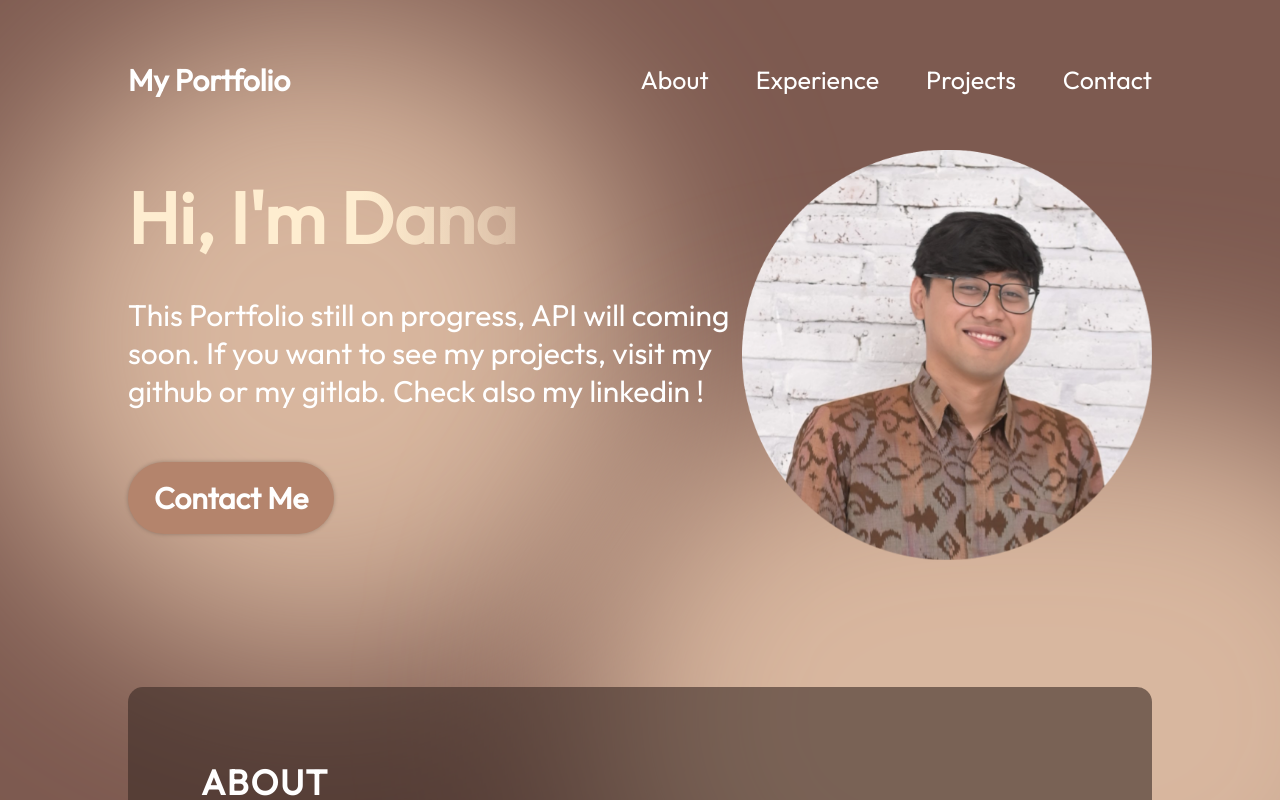
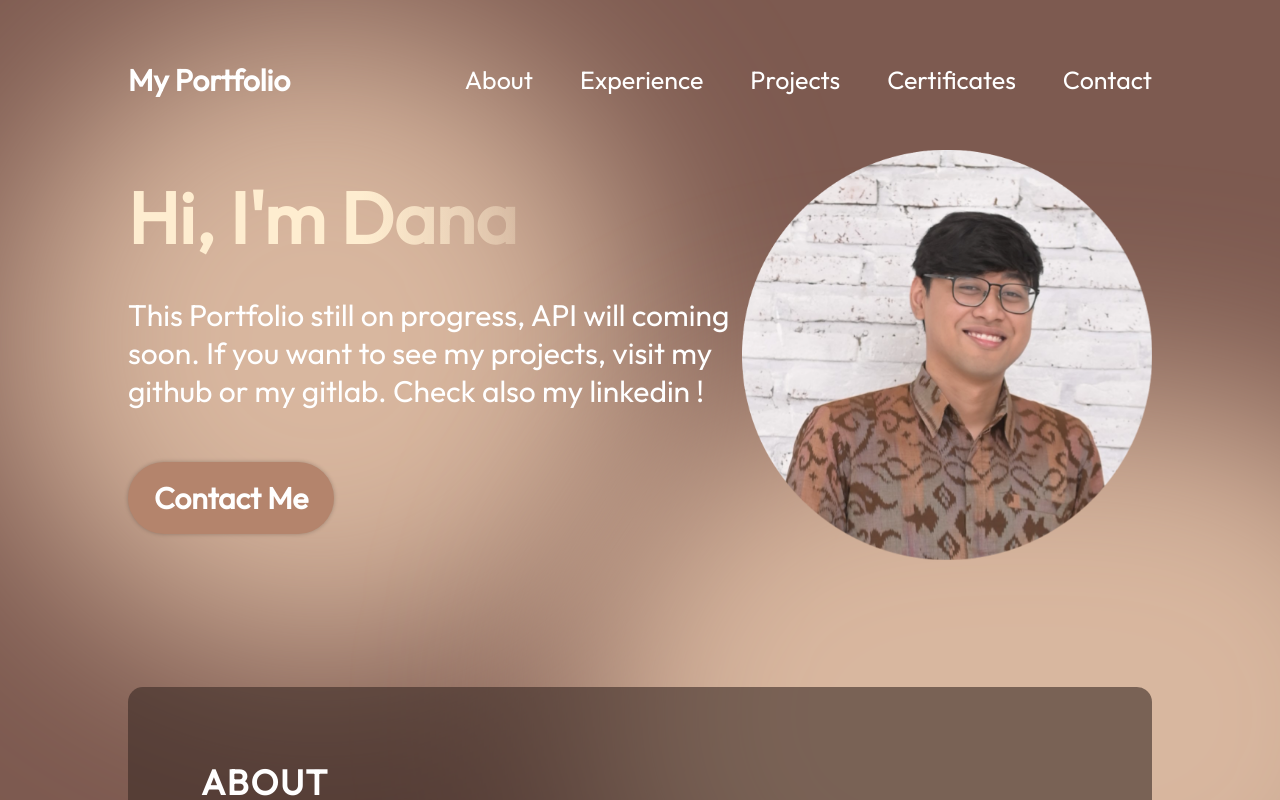
Before and after one commit to Danazzz/portfolio, a React (Vite) app: page / in a window 1280 px wide. Shown: the top 800 px of the page. Built offline with nearby package versions, Linux system fonts and the light colour scheme.

Commit message:
feat: tambah menu sertifikat di navbar

```diff
--- a/src/components/Navbar/Navbar.jsx
+++ b/src/components/Navbar/Navbar.jsx
@@ -37,6 +37,9 @@ export const Navbar = () => {
             <a href="#projects">Projects</a>
           </li>
           <li>
+            <a href="#certificate">Certificates</a>
+          </li>
+          <li>
             <a href="#contact">Contact</a>
           </li>
         </ul>
```
